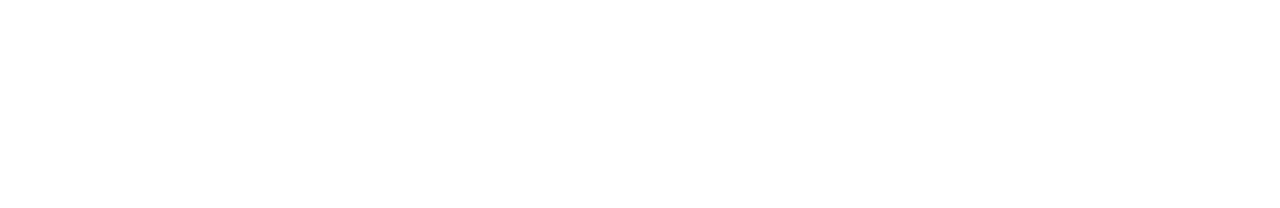
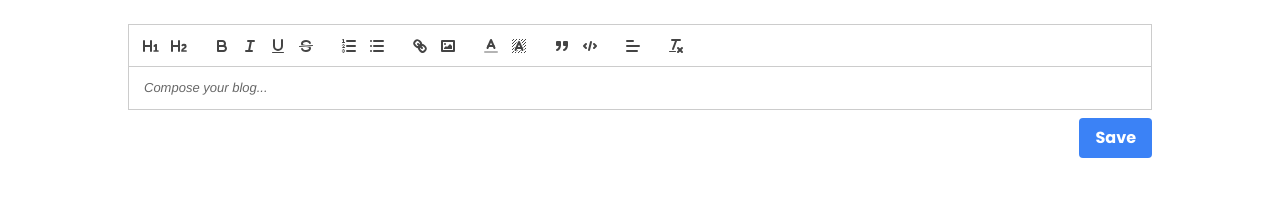
Before and after one commit to Yash7426/overengineered-project, a React (Create React App) app in the folder frontend/: page /text in a window 1280 px wide. Before the commit this address had no page. Shown: the top 208 px of the page. Built offline with nearby package versions, Linux system fonts and the light colour scheme.

Commit message:
Text editor is made

```diff
--- a/frontend/package.json
+++ b/frontend/package.json
@@ -8,12 +8,15 @@
     "@testing-library/user-event": "^13.5.0",
     "@types/jest": "^29.5.3",
     "@types/node": "^20.5.0",
+    "@types/quill": "^2.0.10",
     "@types/react": "^18.2.20",
     "@types/react-dom": "^18.2.7",
     "@types/react-router-dom": "^5.3.3",
     "axios": "^1.4.0",
+    "quill": "^1.3.7",
     "react": "^18.2.0",
     "react-dom": "^18.2.0",
+    "react-quill": "^2.0.0",
     "react-router-dom": "^6.15.0",
     "react-scripts": "5.0.1",
     "typescript": "^5.1.6",
--- a/frontend/src/App.js
+++ b/frontend/src/App.js
@@ -9,15 +9,19 @@
 import Landing,{ loader as landingLoader } from "./pages/landingPage/Landing";
 import Register,{loader as registerLoader} from "./pages/Register";
 import NotFound from "./components/NotFound";
+
 // import Landing,{ loader as landingLoader }  from "./pages/Landing";
 // import NotFound from "./components/NotFound";
 // import Register,{loader as registerLoader} from "./pages/Register";
 
+import TextEditor from "./components/TextEditor"
+
 const router = createBrowserRouter(
   createRoutesFromElements(
     <Route path="/">
-      <Route index element={<Landing />} loader={landingLoader} />
-      <Route path="/signup" element={<Register />} loader={registerLoader} />
+      <Route  index element={<Landing />} loader={landingLoader} />
+      <Route  path="/signup" element={<Register />} loader={registerLoader} />
+      <Route  path="/text" element={<TextEditor />} loader={registerLoader} />
       {/* <Route path="/home" element={<HomePage />} loader={homeloader} />
       <Route path="/gallery" element={<Gallery />} loader={galleryloader} />
       <Route path="/contactus" element={<Contactus />} />
--- /dev/null
+++ b/frontend/src/components/TextEditor.jsx
@@ -0,0 +1,51 @@
+import React, { useState } from 'react';
+import ReactQuill from 'react-quill';
+import 'react-quill/dist/quill.snow.css';
+
+
+
+const TextEditor = () => {
+  const [editorHtml, setEditorHtml] = useState('');
+
+  // Handle Quill changes
+  const handleQuillChange = (html) => {
+    setEditorHtml(html);
+  };
+
+  // Handle saving the content
+  const saveContent = () => {
+    console.log(editorHtml)
+    // You can send `editorHtml` to your backend for storage
+  };
+
+  return (
+    <div className="w-screen">
+    <div className="w-4/5 m-auto mt-6">
+      <ReactQuill
+        value={editorHtml}
+        onChange={handleQuillChange}
+        placeholder="Compose your blog..."
+        modules={{
+          toolbar: [
+            [{ header: '1' }, { header: '2' }],
+            ['bold', 'italic', 'underline', 'strike'],
+            [{ list: 'ordered' }, { list: 'bullet' }],
+            ['link', 'image'], // Added 'video' option
+            [{ color: [] }, { background: [] }], // Text color and background color
+            ['blockquote', 'code-block'], // Blockquote and code block
+            [{ align: [] }], // Text alignment
+            ['clean'], // Remove formatting
+          ],
+        }}
+      />
+      <div className="flex justify-end mt-2">
+        <button onClick={saveContent} className="bg-blue-500 hover:bg-blue-700 text-white font-bold py-2 px-4 rounded">
+          Save
+        </button>
+      </div>
+    </div>
+  </div>
+  );
+};
+
+export default TextEditor;
--- a/frontend/src/pages/Register.tsx
+++ b/frontend/src/pages/Register.jsx
@@ -1,7 +1,7 @@
 import React, { useEffect } from "react";
 import "./register.css"
 
-export function loader({ request } : {request:Request}) {
+export function loader({ request }) {
   const pathname = new URL(request.url).searchParams.get("message") || null;
   if (pathname) {
     console.log("logged out");
--- a/frontend/src/pages/landingPage/Landing.tsx
+++ b/frontend/src/pages/landingPage/Landing.jsx
@@ -29,7 +29,7 @@
 import green_image    from "../../assets/Images/green_image.png"
 
 
-export function loader({ request }: { request: Request }) {
+export function loader({ request }) {
   const pathname = new URL(request.url).searchParams.get("message") || null;
   if (pathname) {
     console.log("logged out");
--- a/frontend/tsconfig.json
+++ b/frontend/tsconfig.json
@@ -14,6 +14,6 @@
     "allowSyntheticDefaultImports": true, // Allow importing modules with default exports as if they were named exports
     "forceConsistentCasingInFileNames": true // Enforce consistent file name casing
   },
-  "include": ["src/**/*.ts", "src/**/*.tsx"], // Specify the files to be included for compilation
+  "include": ["src/**/*.ts", "src/**/*.tsx", "src/components/TextEditor.jsx", "src/components/NotFound.jsx", "src/pages/landingPage/Landing.jsx", "src/pages/Register.jsx"], // Specify the files to be included for compilation
   "exclude": ["node_modules", "build"] // Specify the files/directories to be excluded from compilation
 }
```
Also changed, not shown: frontend/src/components/NotFound.jsx (renamed from frontend/src/components/NotFound.tsx), frontend/src/components/dist/TextEditor.js (added), 1 other file (tests, documents, lock files or other folders).
